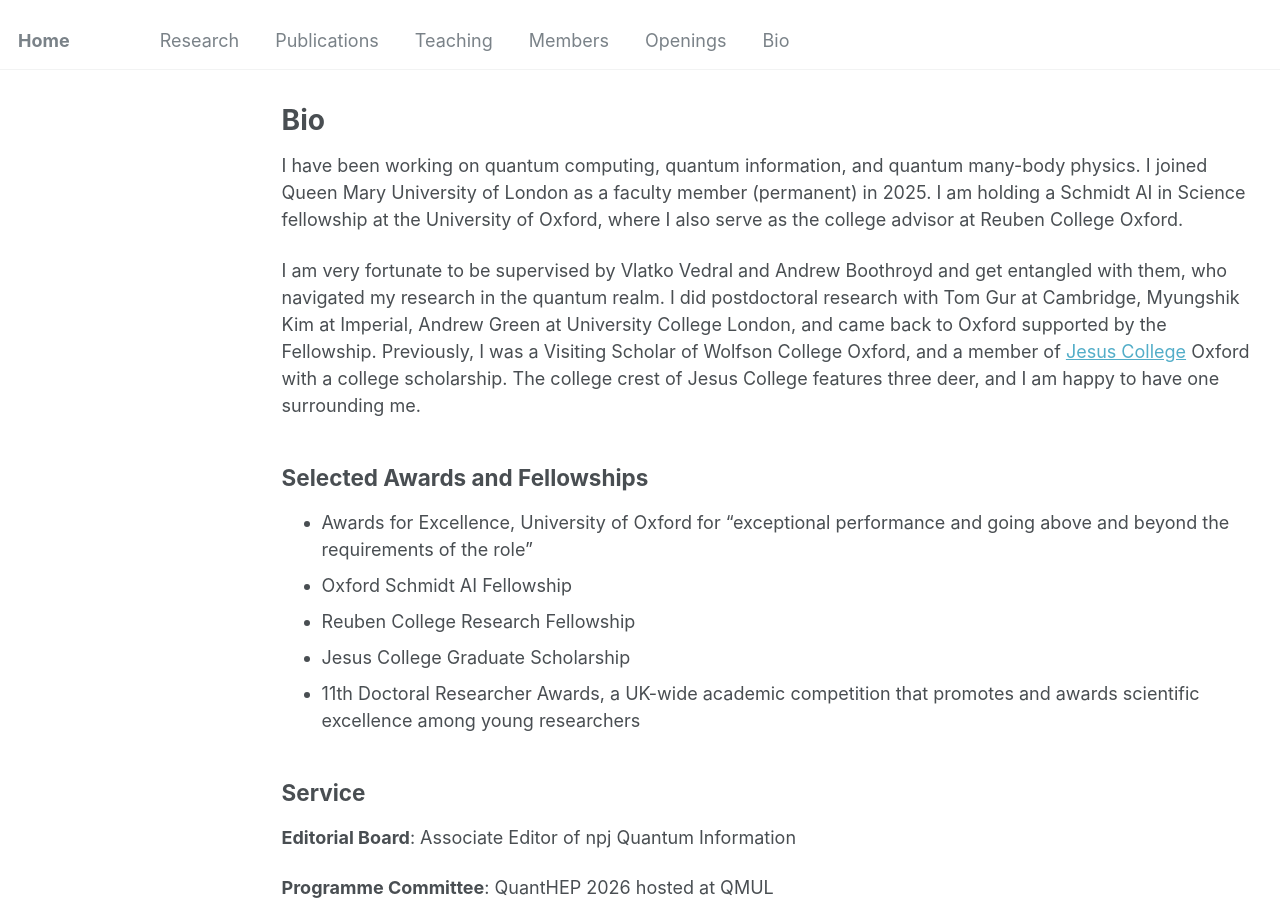
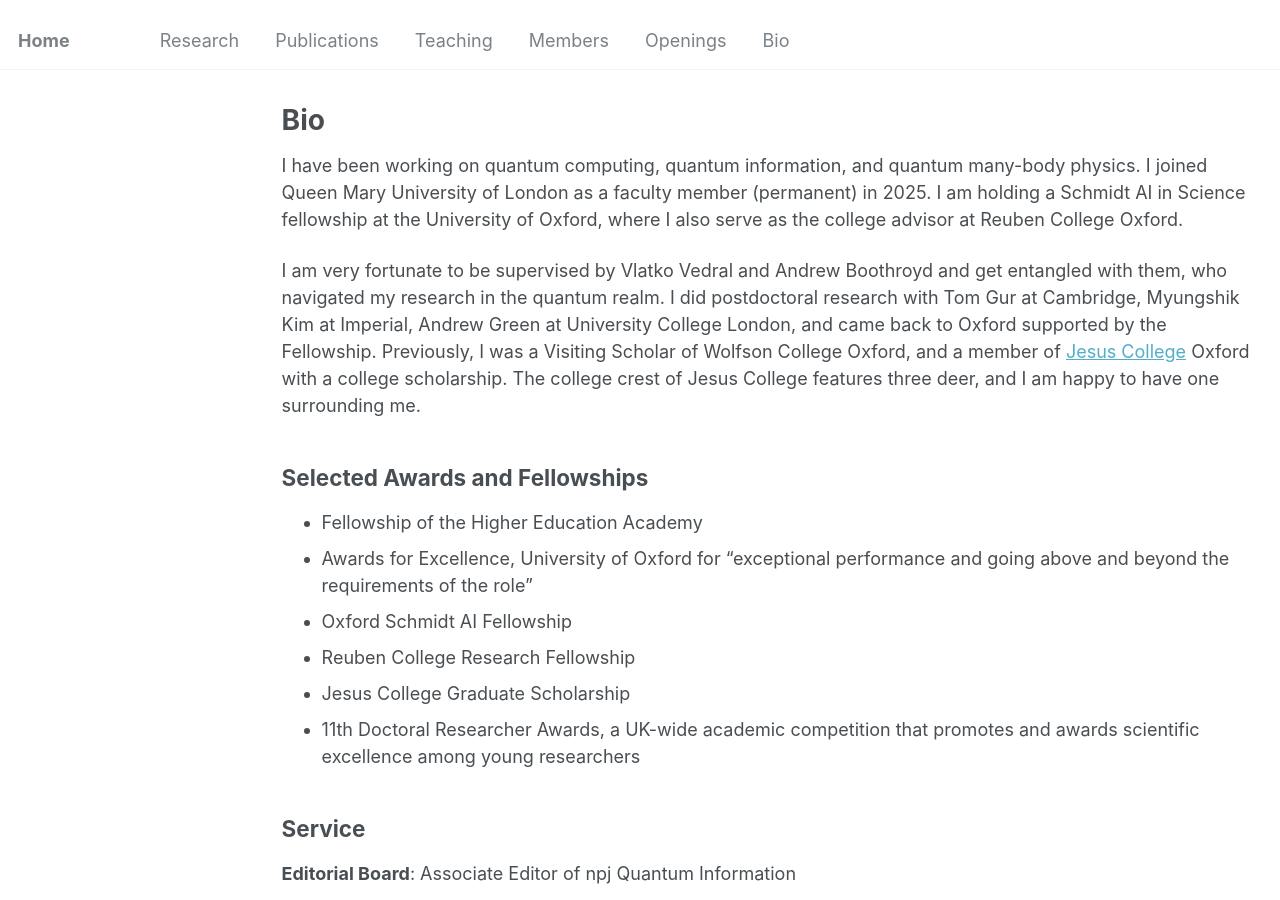
Before and after one commit to jinzhao-sun/jinzhao-sun.github.io, a Jekyll site: the page built from _pages/cv.md, in a window 1280 px wide and 900 px high. Built offline with Jekyll 4.4.1, drawn with Linux system fonts in a browser that asks for light colours.

Commit message:
Update cv.md

```diff
--- a/_pages/cv.md
+++ b/_pages/cv.md
@@ -15,6 +15,7 @@ I am very fortunate to be supervised by Vlatko Vedral and Andrew Boothroyd and g
 
 Selected Awards and Fellowships
 -----
+* Fellowship of the Higher Education Academy
 * Awards for Excellence, University of Oxford
 for "exceptional performance and going above and beyond the requirements of the role"
 * Oxford Schmidt AI Fellowship
```
